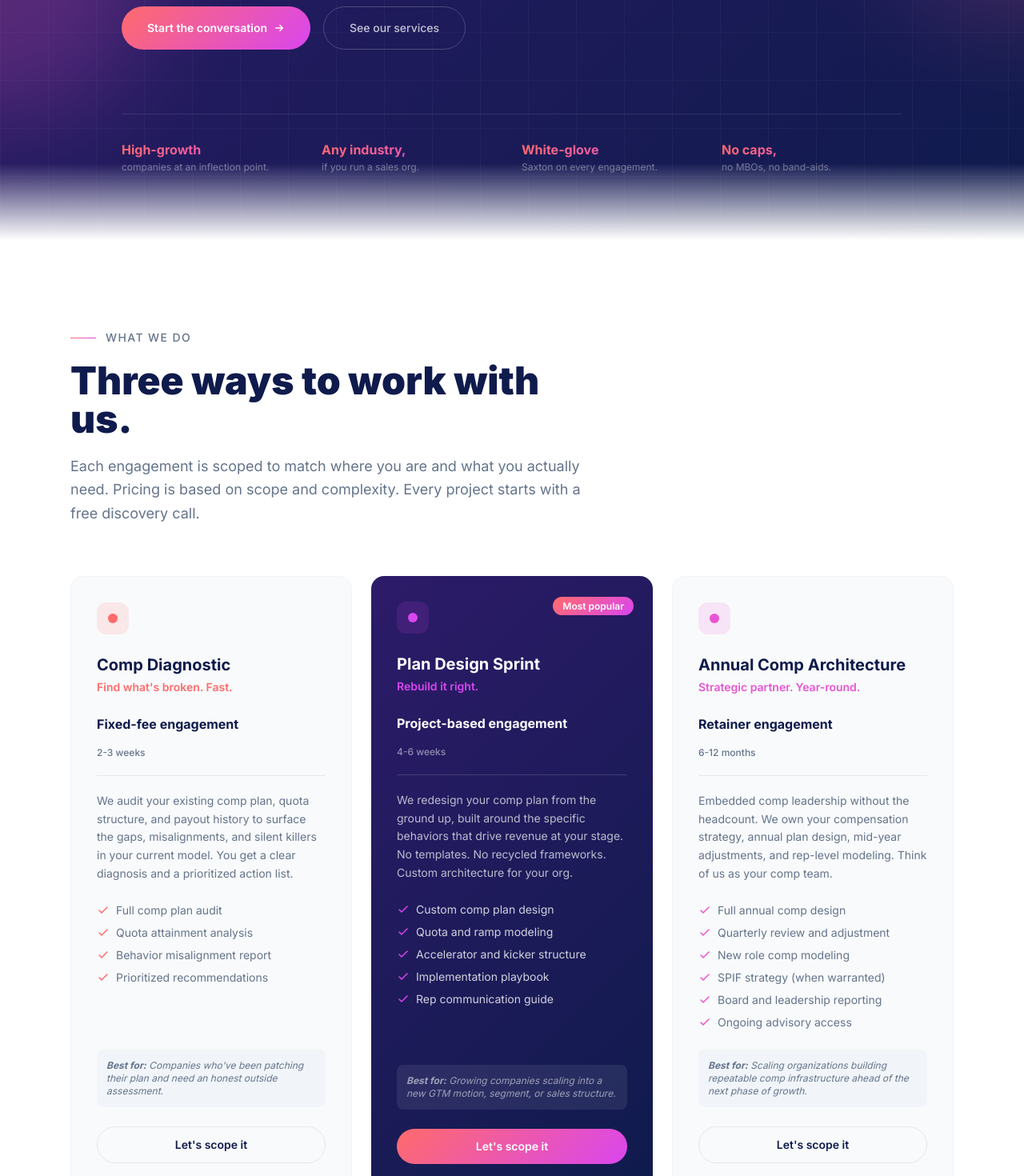
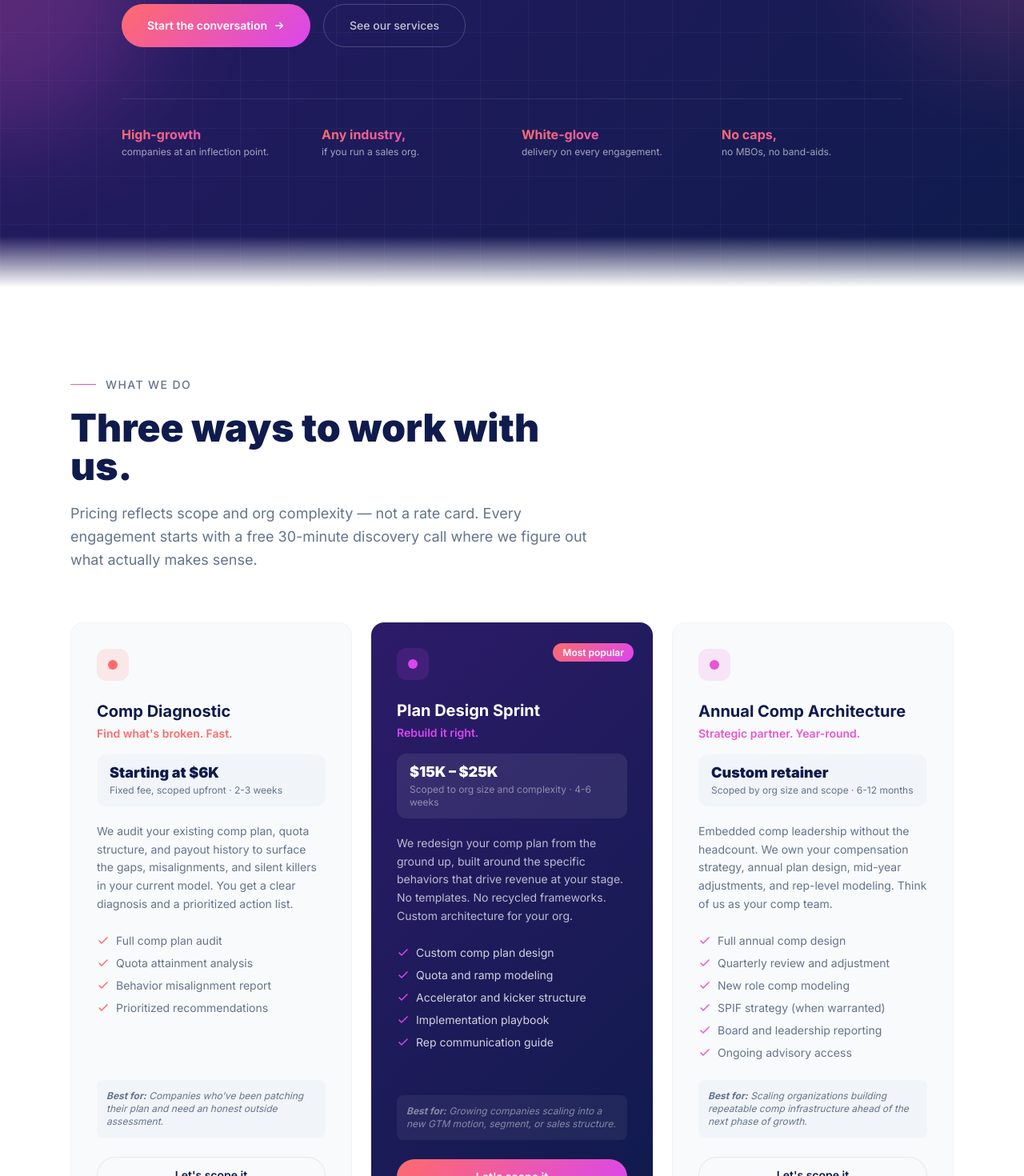
Before and after one commit to archers16/apex-compensation, a Next.js app: page / in a window 1280 px wide. Shown: the part 500-1970 px from the top of the page at 80% size. Built offline with nearby package versions, Linux system fonts and the light colour scheme.

Commit message:
Add files via upload

```diff
--- a/components/Hero.tsx
+++ b/components/Hero.tsx
@@ -23,10 +23,11 @@ export default function Hero() {
         style={{ background: "linear-gradient(135deg, #D946EF, #FF6B6B)" }}
       />
 
-      <div className="relative max-w-5xl mx-auto px-6 pt-24 pb-20 w-full">
+      {/* Content — pb-40 pushes proof strip well above the fade zone */}
+      <div className="relative max-w-5xl mx-auto px-6 pt-24 pb-40 w-full">
 
         {/* Eyebrow */}
-        <div className="flex items-center gap-3 mb-8 animate-fade-up">
+        <div className="flex items-center gap-3 mb-8">
           <div className="h-px w-8" style={{ background: "linear-gradient(90deg, #FF6B6B, #D946EF)" }} />
           <span className="text-white/50 text-xs font-semibold tracking-[0.22em] uppercase">
             Premium Sales Comp Consulting
@@ -34,7 +35,7 @@ export default function Hero() {
         </div>
 
         {/* Main headline */}
-        <h1 className="animate-fade-up-delay-1 text-5xl md:text-7xl font-black text-white leading-[1.05] tracking-tight mb-8 max-w-4xl">
+        <h1 className="text-5xl md:text-7xl font-black text-white leading-[1.05] tracking-tight mb-8 max-w-4xl">
           Your reps optimize for exactly what{" "}
           <span
             style={{
@@ -48,12 +49,12 @@ export default function Hero() {
         </h1>
 
         {/* Subhead */}
-        <p className="animate-fade-up-delay-2 text-xl text-white/55 font-normal leading-relaxed mb-12 max-w-2xl">
+        <p className="text-xl text-white/55 font-normal leading-relaxed mb-12 max-w-2xl">
           The question is whether that's what you actually want. Apex builds comp plans that engineer the behaviors your business needs to grow.
         </p>
 
         {/* CTAs */}
-        <div className="animate-fade-up-delay-3 flex flex-wrap gap-4 mb-20">
+        <div className="flex flex-wrap gap-4 mb-16">
           <a
             href="#contact"
             className="inline-flex items-center gap-2 px-8 py-4 rounded-full text-white font-semibold text-sm transition-transform hover:scale-105 active:scale-95"
@@ -72,12 +73,12 @@ export default function Hero() {
           </a>
         </div>
 
-        {/* Divider + proof strip */}
-        <div className="animate-fade-up-delay-4 border-t border-white/10 pt-8 grid grid-cols-2 md:grid-cols-4 gap-6">
+        {/* Proof strip — now well above the fade */}
+        <div className="border-t border-white/10 pt-8 grid grid-cols-2 md:grid-cols-4 gap-6">
           {[
             { stat: "High-growth", label: "companies at an inflection point." },
             { stat: "Any industry,", label: "if you run a sales org." },
-            { stat: "White-glove", label: "Saxton on every engagement." },
+            { stat: "White-glove", label: "delivery on every engagement." },
             { stat: "No caps,", label: "no MBOs, no band-aids." },
           ].map(({ stat, label }) => (
             <div key={stat}>
@@ -91,14 +92,14 @@ export default function Hero() {
               >
                 {stat}
               </div>
-              <div className="text-white/40 text-xs leading-snug">{label}</div>
+              <div className="text-white/60 text-xs leading-snug">{label}</div>
             </div>
           ))}
         </div>
       </div>
 
-      {/* Bottom fade */}
-      <div className="absolute bottom-0 left-0 right-0 h-24 bg-gradient-to-t from-white to-transparent pointer-events-none" />
+      {/* Bottom fade — pushed to very bottom so it doesn't overlap content */}
+      <div className="absolute bottom-0 left-0 right-0 h-16 bg-gradient-to-t from-white to-transparent pointer-events-none" />
     </section>
   );
 }
--- a/components/Services.tsx
+++ b/components/Services.tsx
@@ -3,7 +3,8 @@ const services = [
     name: "Comp Diagnostic",
     tagline: "Find what's broken. Fast.",
     duration: "2-3 weeks",
-    scope: "Fixed-fee engagement",
+    priceLabel: "Starting at $6K",
+    priceNote: "Fixed fee, scoped upfront",
     description:
       "We audit your existing comp plan, quota structure, and payout history to surface the gaps, misalignments, and silent killers in your current model. You get a clear diagnosis and a prioritized action list.",
     deliverables: [
@@ -19,7 +20,8 @@ const services = [
     name: "Plan Design Sprint",
     tagline: "Rebuild it right.",
     duration: "4-6 weeks",
-    scope: "Project-based engagement",
+    priceLabel: "$15K – $25K",
+    priceNote: "Scoped to org size and complexity",
     description:
       "We redesign your comp plan from the ground up, built around the specific behaviors that drive revenue at your stage. No templates. No recycled frameworks. Custom architecture for your org.",
     deliverables: [
@@ -37,7 +39,8 @@ const services = [
     name: "Annual Comp Architecture",
     tagline: "Strategic partner. Year-round.",
     duration: "6-12 months",
-    scope: "Retainer engagement",
+    priceLabel: "Custom retainer",
+    priceNote: "Scoped by org size and scope",
     description:
       "Embedded comp leadership without the headcount. We own your compensation strategy, annual plan design, mid-year adjustments, and rep-level modeling. Think of us as your comp team.",
     deliverables: [
@@ -70,7 +73,7 @@ export default function Services() {
             Three ways to work with us.
           </h2>
           <p className="text-lg leading-relaxed" style={{ color: "#64748B" }}>
-            Each engagement is scoped to match where you are and what you actually need. Pricing is based on scope and complexity. Every project starts with a free discovery call.
+            Pricing reflects scope and org complexity — not a rate card. Every engagement starts with a free 30-minute discovery call where we figure out what actually makes sense.
           </p>
         </div>
 
@@ -104,7 +107,7 @@ export default function Services() {
               </div>
 
               {/* Name + tagline */}
-              <div className="mb-2">
+              <div className="mb-4">
                 <h3
                   className="text-xl font-bold mb-1"
                   style={{ color: service.featured ? "white" : "#0F1B4C" }}
@@ -116,24 +119,25 @@ export default function Services() {
                 </p>
               </div>
 
-              {/* Scope + duration (replaces hard price) */}
-              <div className="my-4">
+              {/* Soft pricing */}
+              <div
+                className="rounded-xl px-4 py-3 mb-5"
+                style={{
+                  background: service.featured ? "rgba(255,255,255,0.08)" : "#F1F5F9",
+                }}
+              >
                 <p
-                  className="text-base font-bold"
+                  className="text-lg font-black leading-tight"
                   style={{ color: service.featured ? "white" : "#0F1B4C" }}
                 >
-                  {service.scope}
+                  {service.priceLabel}
                 </p>
-              </div>
-
-              <div
-                className={`text-xs font-medium mb-5 pb-5 border-b`}
-                style={{
-                  color: service.featured ? "rgba(255,255,255,0.5)" : "#64748B",
-                  borderColor: service.featured ? "rgba(255,255,255,0.15)" : "#E5E7EB",
-                }}
-              >
-                {service.duration}
+                <p
+                  className="text-xs mt-0.5"
+                  style={{ color: service.featured ? "rgba(255,255,255,0.45)" : "#64748B" }}
+                >
+                  {service.priceNote} · {service.duration}
+                </p>
               </div>
 
               <p
@@ -166,8 +170,8 @@ export default function Services() {
               <div
                 className="text-xs italic mb-6 p-3 rounded-lg"
                 style={{
-                  background: service.featured ? "rgba(255,255,255,0.08)" : "#F1F5F9",
-                  color: service.featured ? "rgba(255,255,255,0.55)" : "#64748B",
+                  background: service.featured ? "rgba(255,255,255,0.06)" : "#F1F5F9",
+                  color: service.featured ? "rgba(255,255,255,0.45)" : "#64748B",
                 }}
               >
                 <strong>Best for:</strong> {service.ideal}
```
Also changed, not shown: components/About.tsx (+56 -21 lines).
